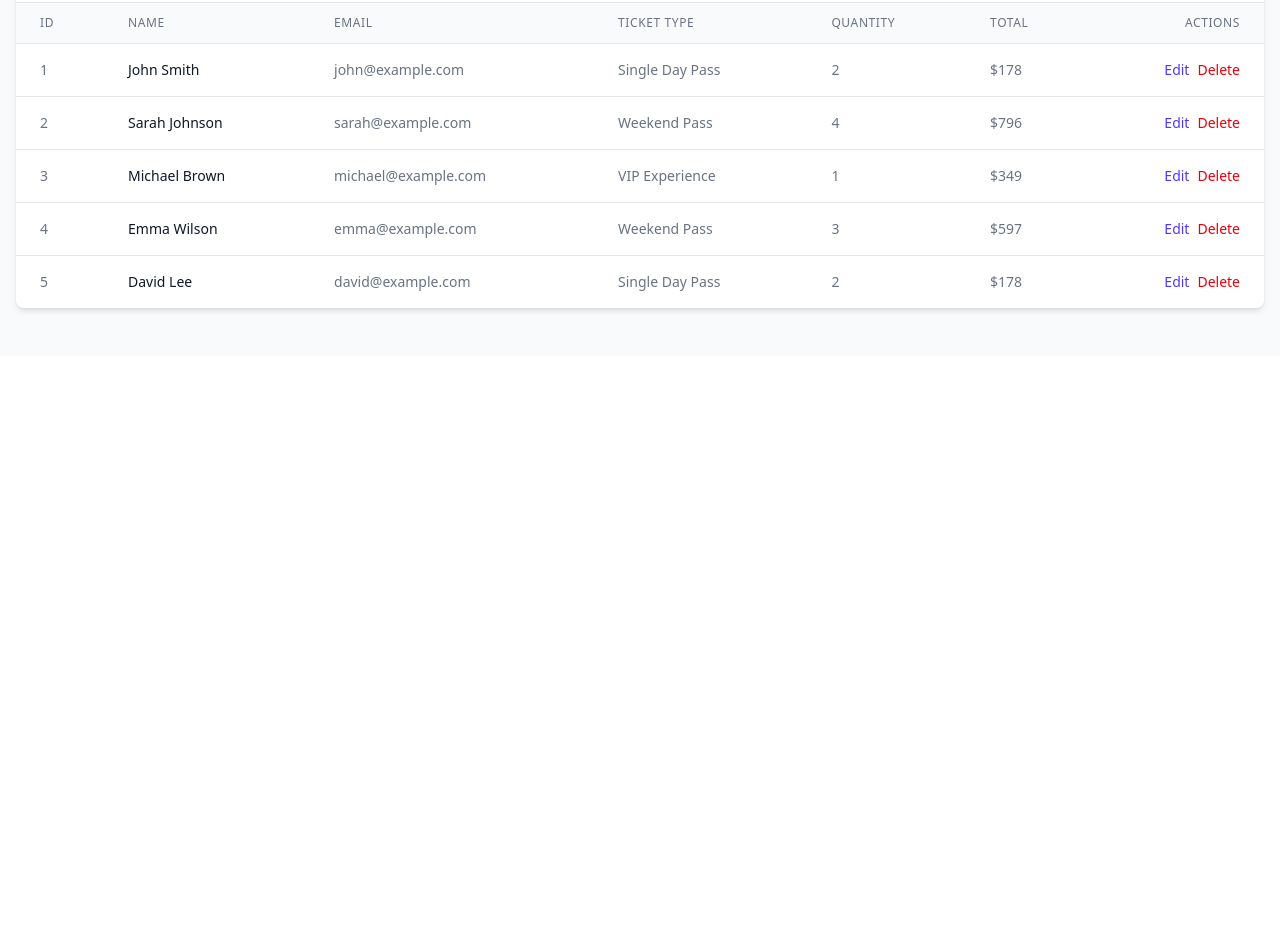
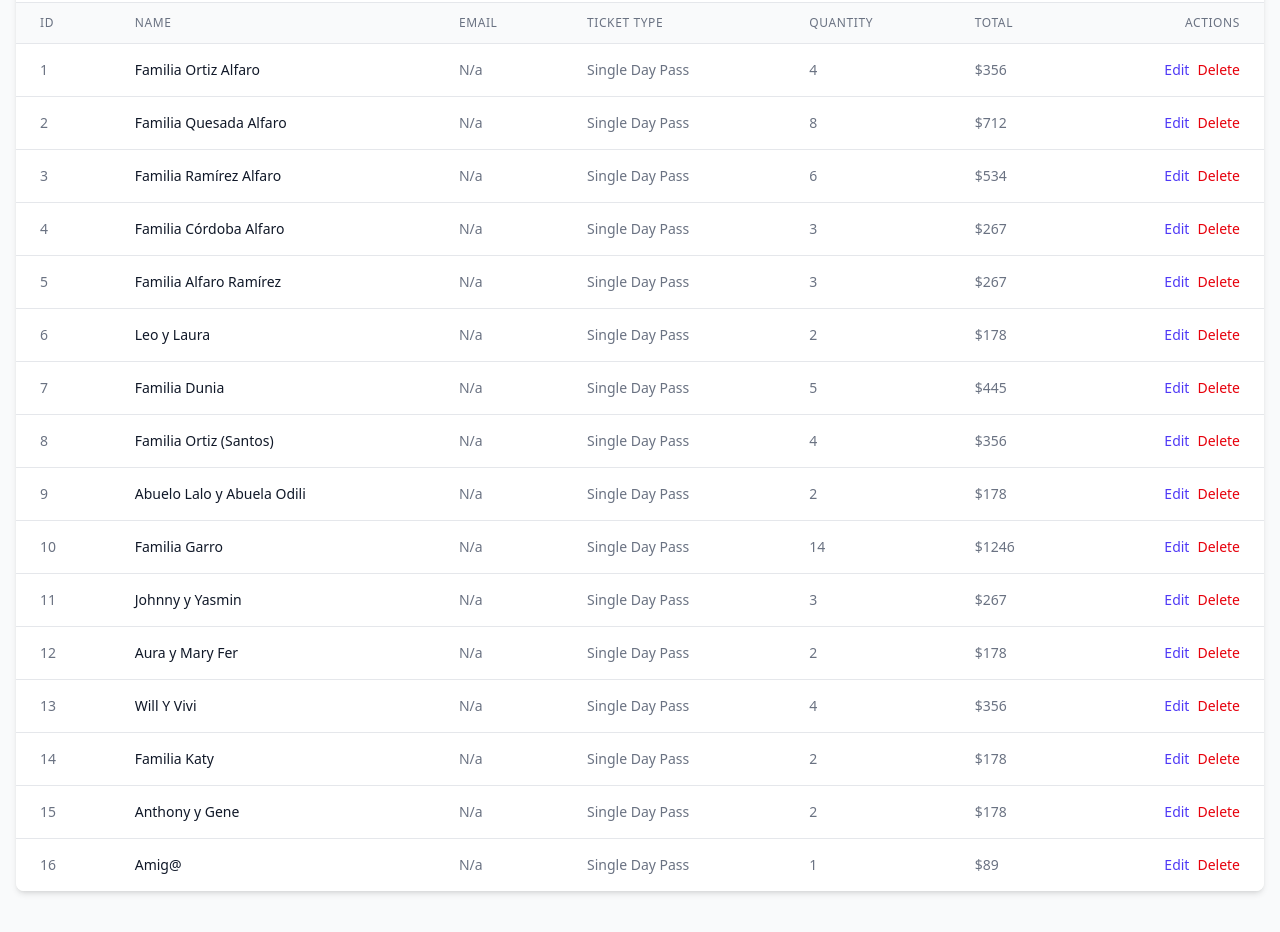
Before and after one commit to FabricioOrtiz/Examples.Babyshower, an Astro site: page /admin/tickets in a window 1280 px wide. Shown: the part 346-1278 px from the top of the page. Before the commit the page ends 800 px from the top, so only its background shows below. Built offline with nearby package versions, Linux system fonts and the light colour scheme; Astro itself is replaced by a stand-in of ours.

Commit message:
adding final users in page (localstorage)

```diff
--- a/src/components/Ticket.astro
+++ b/src/components/Ticket.astro
@@ -23,23 +23,35 @@ const tickets = ticketTypes;
     const popup = document.getElementById('ticket-popup');
     const closeBtn = document.getElementById('close-popup');
     const ticketForm = document.getElementById('ticket-form');
-    const ticketIdInput = document.getElementById('ticket-id') as HTMLElement;
-    const nameInput = document.getElementById('name');
-    const emailInput = document.getElementById('email');
-    const numberOfTicketsInput = document.getElementById('numberOfTicketsInput') ;
+    const ticketIdInput = document.getElementById('ticket-id') as HTMLInputElement;
+    const nameInput = document.getElementById('name') as HTMLInputElement | null;
+    const emailInput = document.getElementById('email') as HTMLInputElement | null;
+    const numberOfTicketsInput = document.getElementById('numberOfTicketsInput') as HTMLInputElement | null;
     const numberOfTickets = document.getElementById('numberOfTickets') as HTMLLIElement;
-    const nameOfFamily = document.getElementById('nameOfFamily') as HTMLTitleElement;
+    const nameOfFamily = document.getElementById('nameOfFamily') as HTMLElement;
     const buyButtons = document.querySelectorAll('.buy-ticket-btn');
 
     // Get ticket users from localStorage or use initial data
     function getTicketUsers() {
       const storedUsers = localStorage.getItem('ticketUsers');
       return storedUsers ? JSON.parse(storedUsers) : [
-        { id: 1, name: "John Smith", email: "john@example.com", numberOfTickets: 2, ticketId: 1 },
-        { id: 2, name: "Sarah Johnson", email: "sarah@example.com", numberOfTickets: 4, ticketId: 2 },
-        { id: 3, name: "Michael Brown", email: "michael@example.com", numberOfTickets: 1, ticketId: 3 },
-        { id: 4, name: "Emma Wilson", email: "emma@example.com", numberOfTickets: 3, ticketId: 2 },
-        { id: 5, name: "David Lee", email: "david@example.com", numberOfTickets: 2, ticketId: 1 }
+      { id: 1, name: "Familia Ortiz Alfaro", email: "N/a", numberOfTickets: 4, ticketId: 1 },
+        { id: 2, name: "Familia Quesada Alfaro", email: "N/a", numberOfTickets: 8, ticketId: 1 },
+        { id: 3, name: "Familia Ramírez Alfaro", email: "N/a", numberOfTickets: 6, ticketId: 1 },
+        { id: 4, name: "Familia Córdoba Alfaro ", email: "N/a", numberOfTickets: 3, ticketId: 1 },
+        { id: 5, name: "Familia Alfaro Ramírez", email: "N/a", numberOfTickets: 3, ticketId: 1 },
+        { id: 6, name: "Leo y Laura", email: "N/a", numberOfTickets: 2, ticketId: 1 },
+        { id: 7, name: "Familia Dunia", email: "N/a", numberOfTickets: 5, ticketId: 1 },
+        { id: 8, name: "Familia Ortiz (Santos) ", email: "N/a", numberOfTickets: 4, ticketId: 1 },
+        { id: 9, name: "Abuelo Lalo y Abuela Odili", email: "N/a", numberOfTickets: 2, ticketId: 1 },
+        { id: 10, name: "Familia Garro", email: "N/a", numberOfTickets: 14, ticketId: 1 },
+
+        { id: 11, name: "Johnny y Yasmin", email: "N/a", numberOfTickets: 3, ticketId: 1 },
+        { id: 12, name: "Aura y Mary Fer", email: "N/a", numberOfTickets: 2, ticketId: 1 },
+        { id: 13, name: "Will Y Vivi ", email: "N/a", numberOfTickets: 4, ticketId: 1 },
+        { id: 14, name: "Familia Katy", email: "N/a", numberOfTickets: 2, ticketId: 1 },
+        { id: 15, name: "Anthony y Gene", email: "N/a", numberOfTickets: 2, ticketId: 1 },
+        { id: 16, name: "Amig@", email: "N/a", numberOfTickets: 1, ticketId: 1 }
       ];
     }
 
--- a/src/pages/admin/tickets.astro
+++ b/src/pages/admin/tickets.astro
@@ -194,11 +194,23 @@ const tickets = ticketTypes;
       function getTicketUsers() {
         const storedUsers = localStorage.getItem('ticketUsers');
         return storedUsers ? JSON.parse(storedUsers) : [
-          { id: 1, name: "John Smith", email: "john@example.com", numberOfTickets: 2, ticketId: 1 },
-          { id: 2, name: "Sarah Johnson", email: "sarah@example.com", numberOfTickets: 4, ticketId: 2 },
-          { id: 3, name: "Michael Brown", email: "michael@example.com", numberOfTickets: 1, ticketId: 3 },
-          { id: 4, name: "Emma Wilson", email: "emma@example.com", numberOfTickets: 3, ticketId: 2 },
-          { id: 5, name: "David Lee", email: "david@example.com", numberOfTickets: 2, ticketId: 1 }
+          { id: 1, name: "Familia Ortiz Alfaro", email: "N/a", numberOfTickets: 4, ticketId: 1 },
+        { id: 2, name: "Familia Quesada Alfaro", email: "N/a", numberOfTickets: 8, ticketId: 1 },
+        { id: 3, name: "Familia Ramírez Alfaro", email: "N/a", numberOfTickets: 6, ticketId: 1 },
+        { id: 4, name: "Familia Córdoba Alfaro ", email: "N/a", numberOfTickets: 3, ticketId: 1 },
+        { id: 5, name: "Familia Alfaro Ramírez", email: "N/a", numberOfTickets: 3, ticketId: 1 },
+        { id: 6, name: "Leo y Laura", email: "N/a", numberOfTickets: 2, ticketId: 1 },
+        { id: 7, name: "Familia Dunia", email: "N/a", numberOfTickets: 5, ticketId: 1 },
+        { id: 8, name: "Familia Ortiz (Santos) ", email: "N/a", numberOfTickets: 4, ticketId: 1 },
+        { id: 9, name: "Abuelo Lalo y Abuela Odili", email: "N/a", numberOfTickets: 2, ticketId: 1 },
+        { id: 10, name: "Familia Garro", email: "N/a", numberOfTickets: 14, ticketId: 1 },
+
+        { id: 11, name: "Johnny y Yasmin", email: "N/a", numberOfTickets: 3, ticketId: 1 },
+        { id: 12, name: "Aura y Mary Fer", email: "N/a", numberOfTickets: 2, ticketId: 1 },
+        { id: 13, name: "Will Y Vivi ", email: "N/a", numberOfTickets: 4, ticketId: 1 },
+        { id: 14, name: "Familia Katy", email: "N/a", numberOfTickets: 2, ticketId: 1 },
+        { id: 15, name: "Anthony y Gene", email: "N/a", numberOfTickets: 2, ticketId: 1 },
+        { id: 16, name: "Amig@", email: "N/a", numberOfTickets: 1, ticketId: 1 }
         ];
       }
 
```
